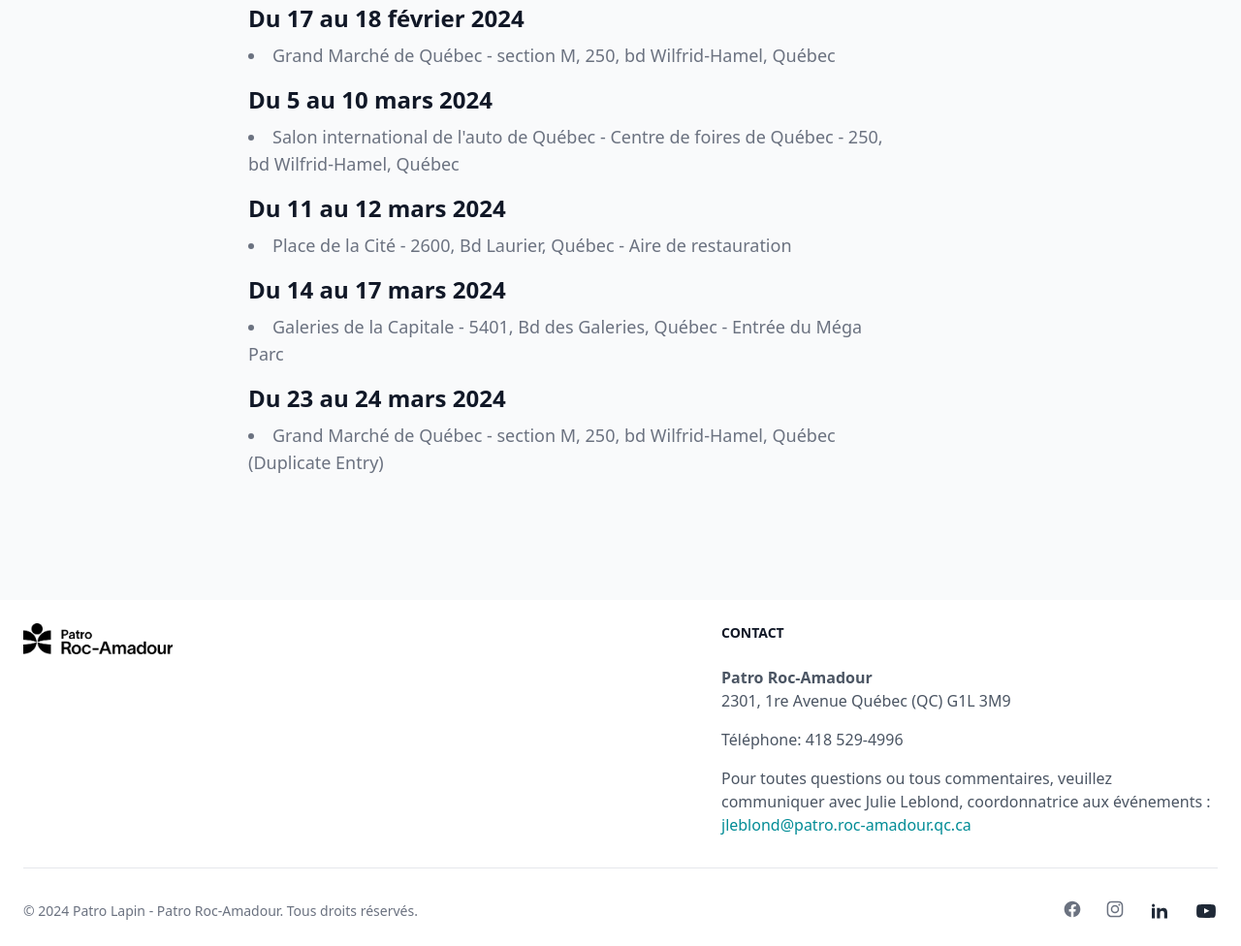
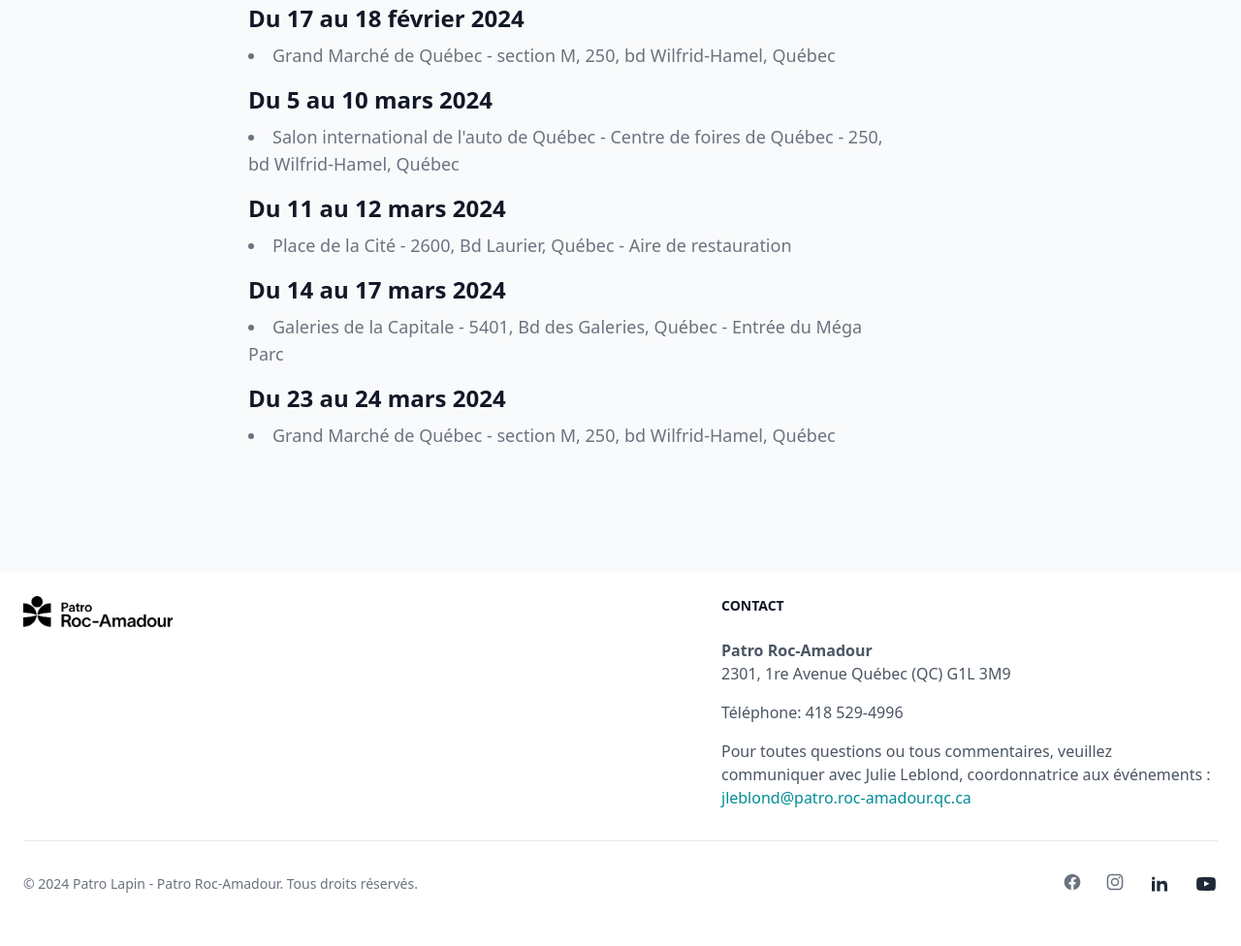
Before and after one commit to welass-gvq/patrolapinv2, a website: page index.html in a window 1280 px wide. Shown: the part 3933-4909 px from the top of the page at 97% size. After the commit the page ends 4881 px from the top, so only its background shows below. Drawn offline with nearby package versions, Linux system fonts and the light colour scheme.

Commit message:
Small fix - Removed Parentheses

```diff
--- a/index.html
+++ b/index.html
@@ -562,7 +562,7 @@
                 Du 23 au 24 mars 2024
               </h2>
               <ul class="max-w-2xl space-y-1 text-lg text-gray-500 list-disc list-inside dark:text-gray-400">
-                <li>Grand Marché de Québec - section M, 250, bd Wilfrid-Hamel, Québec (Duplicate Entry)</li>
+                <li>Grand Marché de Québec - section M, 250, bd Wilfrid-Hamel, Québec</li>
               </ul>
             </div>
           </div>
```
